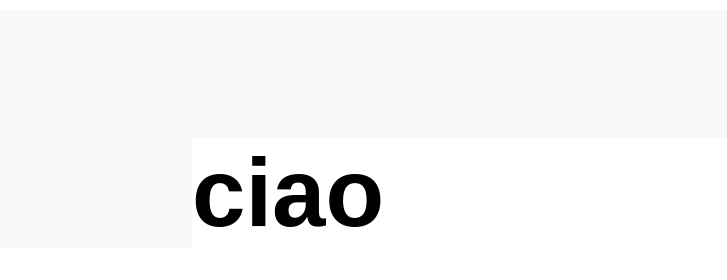
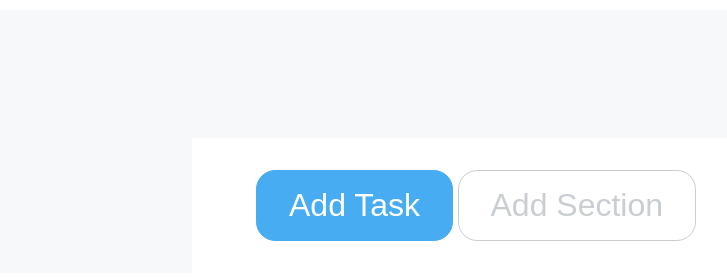
Before and after one commit to letangileri/html-css-toboolist, a plain HTML site: page index.html in a window 1280 px wide. Shown: the part 182-462 px from the top of the page, without its empty margins (0-727 px from the left). Drawn offline with Linux system fonts and the light colour scheme.

Commit message:
add buttons

```diff
--- a/css/style.css
+++ b/css/style.css
@@ -38,3 +38,25 @@ h1 {
     margin: auto;
     background-color: #ffffff;
 }
+/*buttons*/
+#buttons{
+    padding: 2rem 4rem;
+}
+.primary{
+    background-color: #47acf1;
+    color: #ffffff;
+    padding: 1rem 2rem;
+    font-size: 2rem;
+    border: 1px solid #47acf1;
+    border-radius: 1.2rem;
+}
+.secondary{
+    background-color: #ffffff;
+    color: #c9ced2;
+    padding: 1rem 2rem;
+    font-size: 2rem;
+    border: 1px solid #c9ced2;
+    border-radius: 1.2rem;
+}
+
+/* /buttons*/
--- a/index.html
+++ b/index.html
@@ -14,11 +14,20 @@
     </header>
     <!-- /#nav -->
 
-    <!-- #Tasks -->
+    <!-- #container -->
     <main class="container">
         <div id="tasks">
-            <h1>ciao</h1>
-        </div>
+            <div id="buttons">
+                <button class="primary">Add Task</button>
+                <button class="secondary">Add Section</button>
+            </div>
+            <!-- /#buttons -->
+
+            <div id="all_tasks">
+
+            </div>
+            <!-- /#all_tasks -->
+       </div>
         <!-- /#tasks -->
 
     </main>
```
